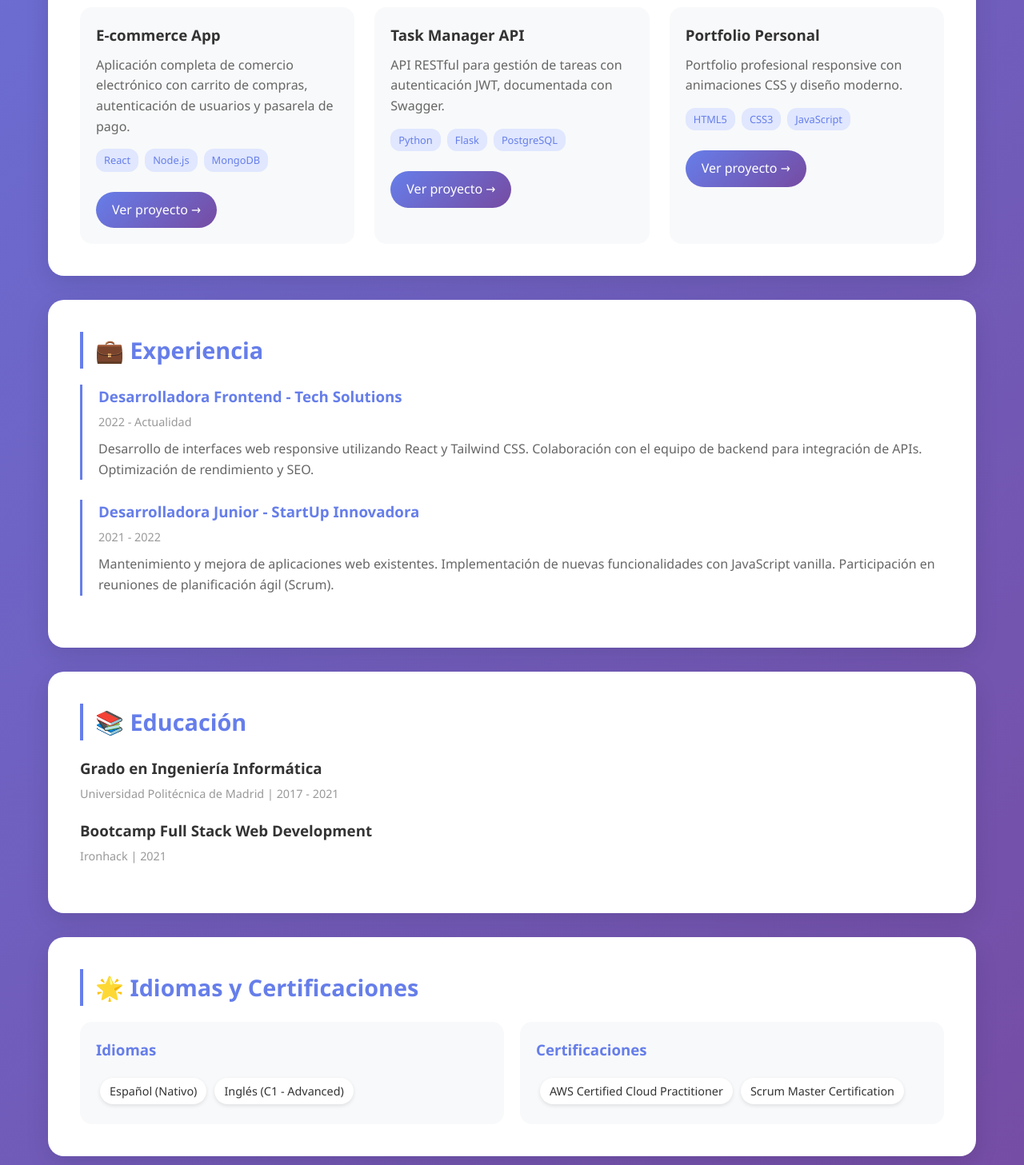
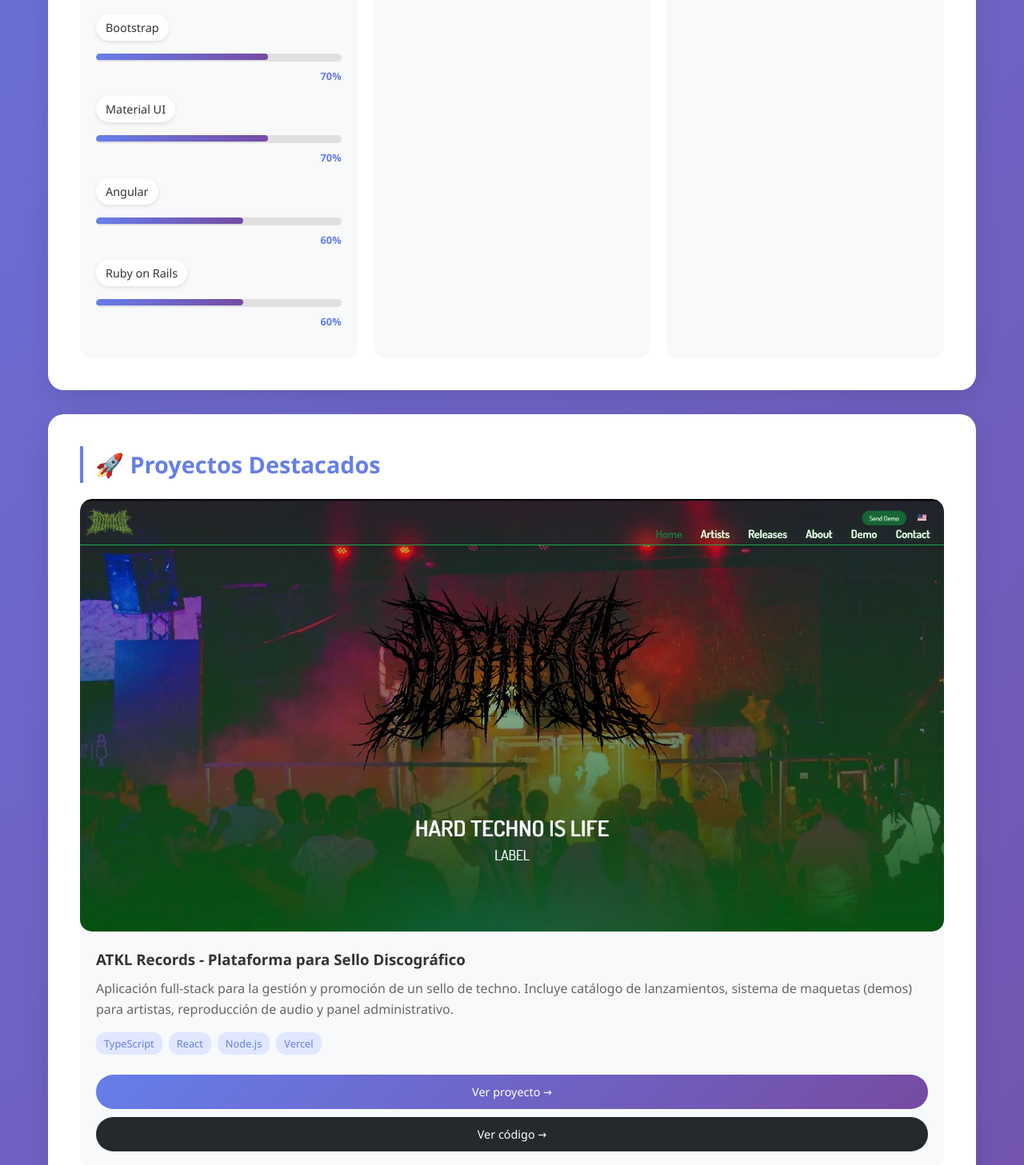
Before and after one commit to rodrolira/mi-portafolio-react, a React (Vite) app: page / in a window 1280 px wide. Shown: the part 1593-3050 px from the top of the page at 80% size. Built offline with nearby package versions, Linux system fonts and the light colour scheme.

Commit message:
Agregando mas datos

```diff
--- a/src/components/Projects/ProjectCard.jsx
+++ b/src/components/Projects/ProjectCard.jsx
@@ -2,9 +2,15 @@
 import React from 'react'
 import styles from './Projects.module.css'
 
-const ProjectCard = ({ title, description, tags, link }) => {
+const ProjectCard = ({ title, description, tags, link, github, image }) => {
   return (
     <div className={styles.projectCard}>
+      {image && (
+        <div className={styles.projectCard}>
+          <img src={image} alt={title} className={styles.image} />
+        </div>
+      )}
+
       <div className={styles.projectInfo}>
         <h3>{title}</h3>
         <p>{description}</p>
@@ -13,7 +19,8 @@ const ProjectCard = ({ title, description, tags, link }) => {
             <span key={index} className={styles.projectTag}>{tag}</span>
           ))}
         </div>
-        <a href={link} className={styles.btn}>Ver proyecto →</a>
+        <a href={link} target="_blank" rel="noopener noreferrer" className={styles.btn}>Ver proyecto →</a>
+        <a href={github} target="_blank" rel="noopener noreferrer" className={styles.btnGithub}>Ver código →</a>
       </div>
     </div>
   )
--- a/src/components/Projects/Projects.module.css
+++ b/src/components/Projects/Projects.module.css
@@ -25,6 +25,8 @@
     border-radius: 15px;
     overflow: hidden;
     transition: transform 0.3s, box-shadow 0.3s;
+    display: flex;
+    flex-direction: column;
   }
 
   .projectCard:hover {
@@ -32,8 +34,29 @@
     box-shadow: 0 10px 25px rgba(0, 0, 0, 0.15);
   }
 
+  .projectImage {
+    width: 100%;
+    height: 200px;
+    overflow: hidden;
+    background: #e0e7ff;
+  }
+
+  .image {
+    width: 100%;
+    height: 100%;
+    object-fit: cover;
+    transition: transform 0.3s ease;
+  }
+
+  .projectImage:hover .image {
+    transform: scale(1.05);
+  }
+
   .projectInfo {
     padding: 20px;
+    flex: 1;
+    display: flex;
+    flex-direction: column;
   }
 
   .projectInfo h3 {
@@ -61,19 +84,70 @@
     font-size: 0.8em;
   }
 
+  .projectLinks {
+    display: flex;
+    gap: 12px;
+    margin-top: auto;
+    flex-wrap: wrap;
+    justify-content: center;
+  }
+
   .btn {
-    display: inline-block;
     background: linear-gradient(135deg, #667eea, #764ba2);
     color: white;
-    padding: 10px 20px;
-    text-decoration: none;
-    border-radius: 25px;
-    margin-top: 10px;
-    transition: transform 0.3s;
-    border: none;
-    cursor: pointer;
   }
 
   .btn:hover {
     transform: translateY(-2px);
+    background: linear-gradient(135deg, #764ba2, #667eea);
+
   }
+
+  .btnGithub {
+    display: inline-block;
+    color: white;
+    background: #24292e;
+  }
+
+  .btnGithub:hover {
+    transform: translateY(-2px);
+    background: #2c3e50;
+  }
+
+  .btn, .btnGithub {
+    display: inline-block;  /* ← Cambiar de 'inline-block' a 'inline-flex' o mantener */
+    padding: 10px 24px;     /* ← Ajusta el padding para que no sean tan anchos */
+    text-decoration: none;
+    border-radius: 25px;
+    margin-top: 10px;
+    transition: transform 0.3s, background 0.3s;
+    border: none;
+    cursor: pointer;
+    font-size: 0.9rem;
+    font-weight: 500;
+    text-align: center;
+    width: auto;            /* ← Importante: que no sea 100% */
+    min-width: 120px;       /* ← Ancho mínimo para que sean consistentes */
+  }
+  /* Responsive */
+  @media (max-width: 768px) {
+    .projectImage {
+      height: 150px;
+    }
+    .btn, .btnGithub {
+      padding: 8px 16px;
+      font-size: 0.85rem;
+      min-width: 100px;
+    }
+  }
+
+  @media (max-width: 480px) {
+    .projectLinks {
+      flex-direction: column;  /* Los botones se apilan verticalmente */
+    }
+
+    .btn, .btnGithub {
+      width: 100%;  /* En móvil sí ocupan todo el ancho */
+      text-align: center;
+    }
+  }
--- a/src/data/personalData.js
+++ b/src/data/personalData.js
@@ -1,3 +1,5 @@
+import atklPreview from '../assets/projects/atkl-preview.webp'
+
 export const personalData = {
     name: "Rodrigo Lira Pizarro",
     title: "Desarrolladora Full Stack | Apasionado por la tecnología",
@@ -9,70 +11,56 @@ export const personalData = {
 
     skills: {
       frontend: [
-        { name: "HTML5", level: 90 },
+        { name: "HTML5", level: 100 },
         { name: "CSS3", level: 85 },
-        { name: "JavaScript", level: 80 },
-        { name: "React", level: 75 }
+        { name: "JavaScript", level: 70 },
+        { name: "React", level: 85 },
+        { name: "TypeScript", level: 70 },
+        { name: "Tailwind CSS", level: 80 },
+        { name: "Bootstrap", level: 70 },
+        { name: "Material UI", level: 70 },
+        { name: "Angular", level: 60 },
+        { name: "Ruby on Rails", level: 60 },
       ],
       backend: [
         { name: "Python", level: 85 },
         { name: "Node.js", level: 70 },
-        { name: "Java", level: 65 }
+        { name: "Ruby on Rails", level: 60 },
       ],
       databases: [
         { name: "MySQL", level: 75 },
         { name: "MongoDB", level: 70 },
-        { name: "Git/GitHub", level: 80 }
+        { name: "Git/GitHub", level: 80 },
+        { name: "PostgreSQL", level: 70 },
       ]
     },
 
     projects: [
       {
-        title: "E-commerce App",
-        description: "Aplicación completa de comercio electrónico con carrito de compras, autenticación de usuarios y pasarela de pago.",
-        tags: ["React", "Node.js", "MongoDB"],
-        link: "#"
+        title: "ATKL Records - Plataforma para Sello Discográfico",
+        description: "Aplicación full-stack para la gestión y promoción de un sello de techno. Incluye catálogo de lanzamientos, sistema de maquetas (demos) para artistas, reproducción de audio y panel administrativo.",
+        tags: ["TypeScript", "React", "Node.js", "Vercel"],  // ← Solo lo seguro
+        link: "https://atkl.vercel.app",
+        github: "https://github.com/rodrolira/atkl",
+        image: atklPreview
       },
-      {
-        title: "Task Manager API",
-        description: "API RESTful para gestión de tareas con autenticación JWT, documentada con Swagger.",
-        tags: ["Python", "Flask", "PostgreSQL"],
-        link: "#"
-      },
-      {
-        title: "Portfolio Personal",
-        description: "Portfolio profesional responsive con animaciones CSS y diseño moderno.",
-        tags: ["HTML5", "CSS3", "JavaScript"],
-        link: "#"
-      }
     ],
 
     experience: [
       {
-        title: "Desarrolladora Frontend - Tech Solutions",
-        date: "2022 - Actualidad",
-        description: "Desarrollo de interfaces web responsive utilizando React y Tailwind CSS. Colaboración con el equipo de backend para integración de APIs. Optimización de rendimiento y SEO."
+        title: "Sin Experiencia Profesional",
       },
-      {
-        title: "Desarrolladora Junior - StartUp Innovadora",
-        date: "2021 - 2022",
-        description: "Mantenimiento y mejora de aplicaciones web existentes. Implementación de nuevas funcionalidades con JavaScript vanilla. Participación en reuniones de planificación ágil (Scrum)."
-      }
     ],
 
     education: [
       {
-        degree: "Grado en Ingeniería Informática",
-        institution: "Universidad Politécnica de Madrid",
-        date: "2017 - 2021"
+        degree: "Ingeniería en Informática",
+        institution: "IPLACEX",
+        date: "2026 - Actualidad"
       },
-      {
-        degree: "Bootcamp Full Stack Web Development",
-        institution: "Ironhack",
-        date: "2021"
-      }
+
     ],
 
-    languages: ["Español (Nativo)", "Inglés (C1 - Advanced)"],
-    certifications: ["AWS Certified Cloud Practitioner", "Scrum Master Certification"]
+    languages: ["Español (Nativo)", "Inglés (B2 - Intermedio)"],
+    certifications: ["Remote Work Professional Certification RWPC - CertiProf", "Scrum Master Certification - Scrum Alliance"]
   }
```
Also changed, not shown: src/assets/projects/atkl-preview.png (added), src/assets/projects/atkl-preview.webp (added).
